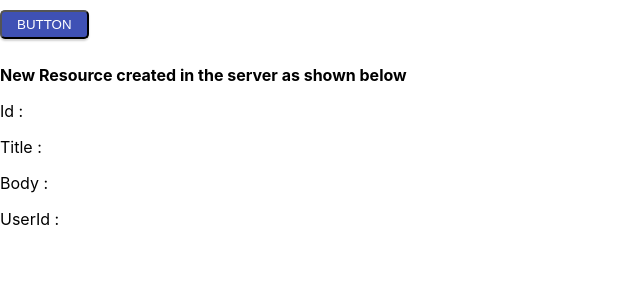
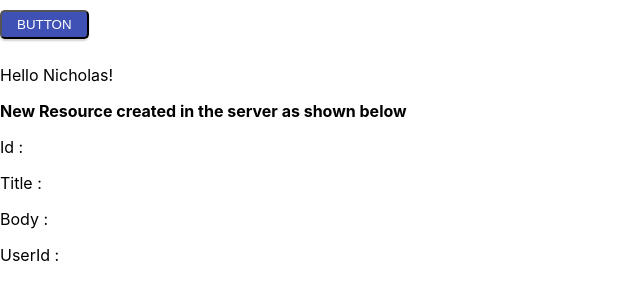
Before and after one commit to mark-wallace/commit-a-day, a React (Create React App) app: page / in a window 1280 px wide. Shown: the top 300 px of the page, without its empty margins (0-640 px from the left). Built offline with nearby package versions, Linux system fonts and the light colour scheme.

Commit message:
added example react hooks, removed alert

```diff
--- a/src/Button.jsx
+++ b/src/Button.jsx
@@ -1,10 +1,13 @@
-import React from 'react';
+import React, { useState } from 'react';
 import './button.css';
 
 function Button(props) {
+  const [msg, setMsg] = useState(props.myMsg);
+  const [fontSize, setFontSize] = useState(100);
 
   function clickMe() {
-    alert(props.myMsg)
+    setMsg(msg + "...again");
+    setFontSize(fontSize + 10);
   }
 
   return(
@@ -12,6 +15,7 @@ function Button(props) {
       <button onClick={clickMe}>
         Button
       </button>
+      <p style={{fontSize: fontSize+"%"}}>{msg}</p>
     </div>
   );
 }
```
Also changed, not shown: 1 other file (tests, documents, lock files or other folders).
